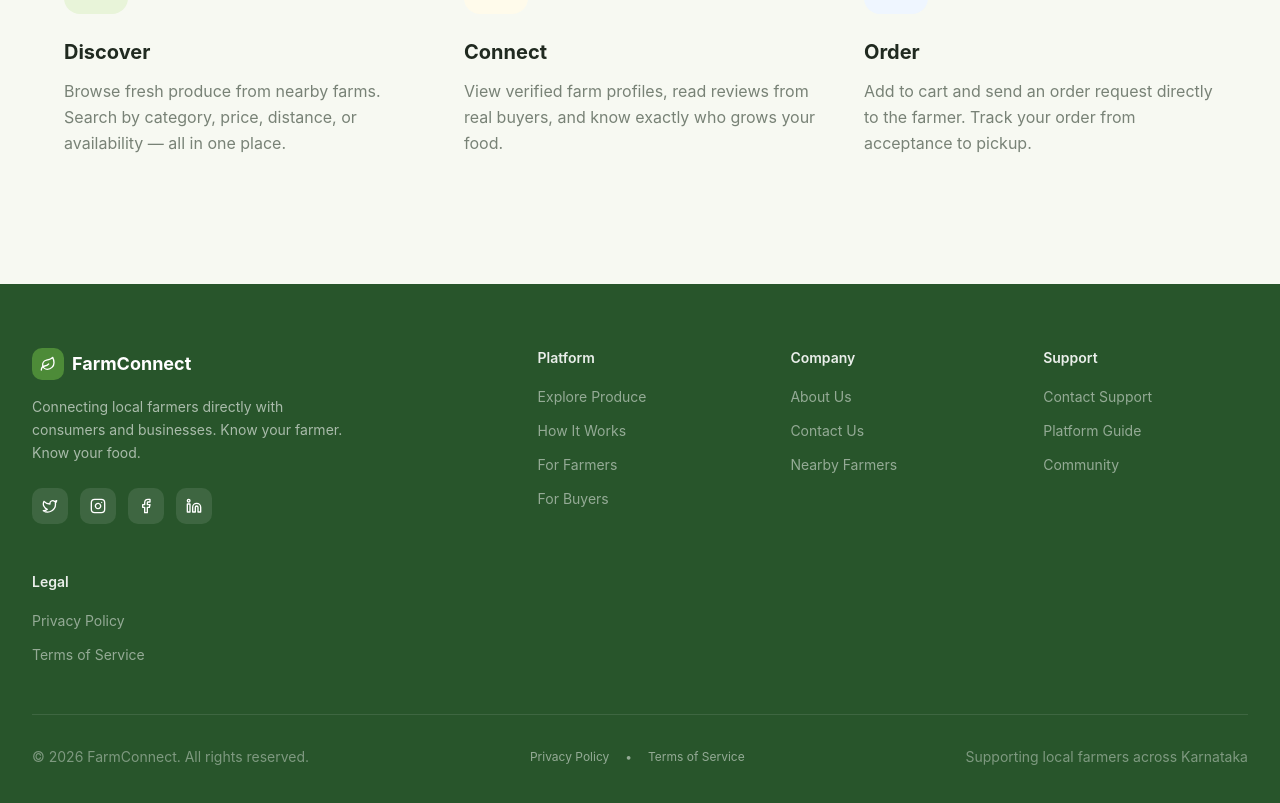
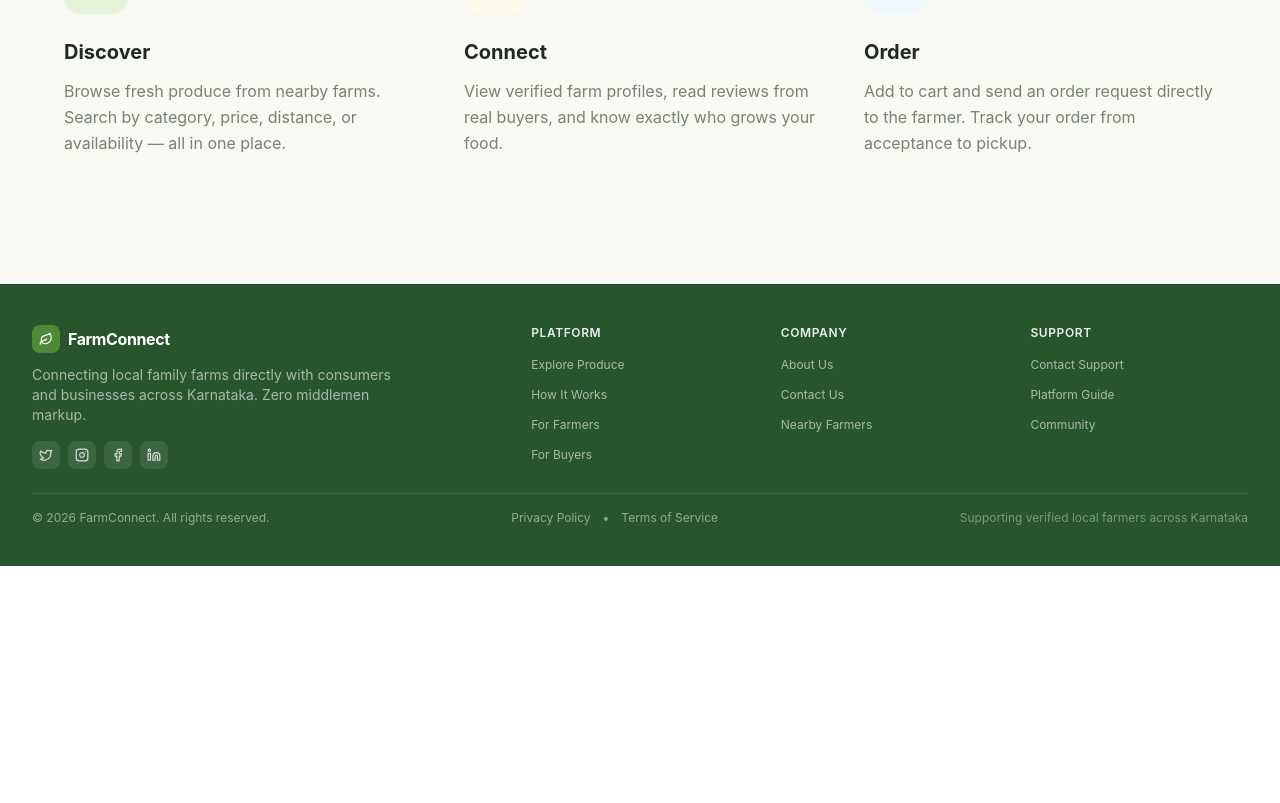
Before and after one commit to s7arlen/FarmConnect, a Next.js app: page / in a window 1280 px wide. Shown: the part 2922-3725 px from the top of the page. After the commit the page ends 3488 px from the top, so only its background shows below. Built offline with nearby package versions, Linux system fonts and the light colour scheme.

Commit message:
Make footer compact: remove awkward 2nd row wrap, tighten vertical padding, and streamline links

```diff
--- a/components/layout/Footer.tsx
+++ b/components/layout/Footer.tsx
@@ -19,10 +19,6 @@ const FOOTER_LINKS = {
     { label: "Platform Guide", href: "/how-it-works" },
     { label: "Community", href: "/about" },
   ],
-  Legal: [
-    { label: "Privacy Policy", href: "/privacy" },
-    { label: "Terms of Service", href: "/terms" },
-  ],
 };
 
 const SOCIAL_LINKS = [
@@ -34,24 +30,23 @@ const SOCIAL_LINKS = [
 
 export default function Footer() {
   return (
-    <footer className="bg-brand-dark text-white">
-      <div className="max-w-7xl mx-auto px-4 sm:px-6 lg:px-8 py-16">
-        {/* Top */}
-        <div className="grid grid-cols-1 md:grid-cols-2 lg:grid-cols-5 gap-8 lg:gap-12 mb-12">
-          {/* Brand */}
-          <div className="lg:col-span-2">
-            <Link href="/" className="flex items-center gap-2 mb-4">
-              <div className="w-8 h-8 bg-brand-green rounded-lg flex items-center justify-center">
-                <Leaf className="w-4 h-4 text-white" />
+    <footer className="bg-brand-dark text-white border-t border-emerald-950/40">
+      <div className="max-w-7xl mx-auto px-4 sm:px-6 lg:px-8 py-8 lg:py-10">
+        {/* Top 5-Column Grid (Brand 2 cols + 3 Link cols) */}
+        <div className="grid grid-cols-1 md:grid-cols-2 lg:grid-cols-5 gap-6 lg:gap-8 mb-6">
+          {/* Brand (2 cols) */}
+          <div className="lg:col-span-2 space-y-3">
+            <Link href="/" className="inline-flex items-center gap-2">
+              <div className="w-7 h-7 bg-brand-green rounded-md flex items-center justify-center shadow-xs">
+                <Leaf className="w-3.5 h-3.5 text-white" />
               </div>
-              <span className="font-bold text-lg">FarmConnect</span>
+              <span className="font-bold text-base tracking-tight">FarmConnect</span>
             </Link>
-            <p className="text-white/60 text-sm leading-relaxed mb-6 max-w-xs">
-              Connecting local farmers directly with consumers and businesses.
-              Know your farmer. Know your food.
+            <p className="text-white/60 text-xs sm:text-sm leading-relaxed max-w-sm">
+              Connecting local family farms directly with consumers and businesses across Karnataka. Zero middlemen markup.
             </p>
-            {/* Social */}
-            <div className="flex items-center gap-3">
+            {/* Social Icons */}
+            <div className="flex items-center gap-2 pt-1">
               {SOCIAL_LINKS.map(({ icon: Icon, href, label }) => (
                 <a
                   key={label}
@@ -59,26 +54,26 @@ export default function Footer() {
                   target="_blank"
                   rel="noopener noreferrer"
                   aria-label={label}
-                  className="w-9 h-9 rounded-lg bg-white/10 flex items-center justify-center hover:bg-brand-green transition-colors"
+                  className="w-7 h-7 rounded-md bg-white/10 flex items-center justify-center hover:bg-brand-green transition-colors text-white/80 hover:text-white"
                 >
-                  <Icon className="w-4 h-4" />
+                  <Icon className="w-3.5 h-3.5" />
                 </a>
               ))}
             </div>
           </div>
 
-          {/* Links */}
+          {/* Links Columns (3 cols) */}
           {Object.entries(FOOTER_LINKS).map(([section, links]) => (
             <div key={section}>
-              <h3 className="font-semibold text-sm mb-4 text-white/90">
+              <h3 className="font-semibold text-xs tracking-wider uppercase text-white/90 mb-2.5">
                 {section}
               </h3>
-              <ul className="space-y-2.5">
+              <ul className="space-y-1.5">
                 {links.map((link) => (
                   <li key={link.label}>
                     <Link
                       href={link.href}
-                      className="text-sm text-white/50 hover:text-white transition-colors"
+                      className="text-xs text-white/60 hover:text-white transition-colors"
                     >
                       {link.label}
                     </Link>
@@ -89,18 +84,20 @@ export default function Footer() {
           ))}
         </div>
 
-        {/* Bottom */}
-        <div className="border-t border-white/10 pt-8 flex flex-col sm:flex-row items-center justify-between gap-4">
-          <p className="text-sm text-white/40">
-            © {new Date().getFullYear()} FarmConnect. All rights reserved.
-          </p>
-          <div className="flex items-center gap-4 text-xs text-white/50">
-            <Link href="/privacy" className="hover:text-white transition-colors">Privacy Policy</Link>
+        {/* Bottom Bar */}
+        <div className="border-t border-white/10 pt-4 flex flex-col sm:flex-row items-center justify-between gap-2.5 text-xs text-white/50">
+          <p>© {new Date().getFullYear()} FarmConnect. All rights reserved.</p>
+          <div className="flex items-center gap-3">
+            <Link href="/privacy" className="hover:text-white transition-colors">
+              Privacy Policy
+            </Link>
             <span>•</span>
-            <Link href="/terms" className="hover:text-white transition-colors">Terms of Service</Link>
+            <Link href="/terms" className="hover:text-white transition-colors">
+              Terms of Service
+            </Link>
           </div>
-          <p className="text-sm text-white/40">
-            Supporting local farmers across Karnataka
+          <p className="text-white/40 hidden md:block">
+            Supporting verified local farmers across Karnataka
           </p>
         </div>
       </div>
```
